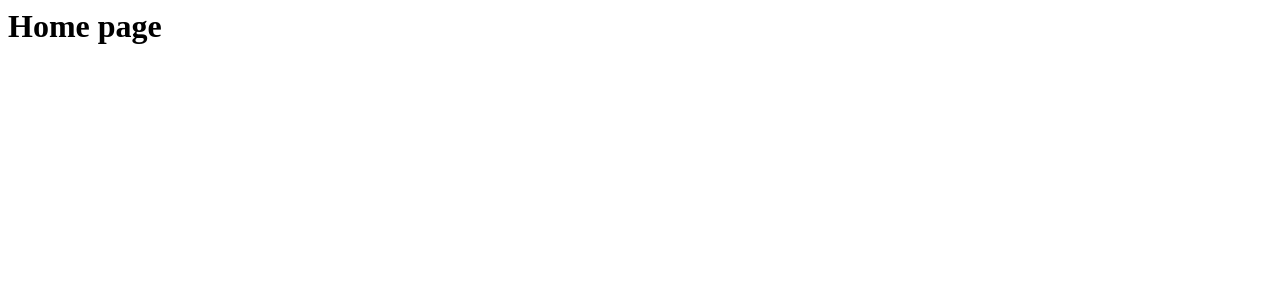
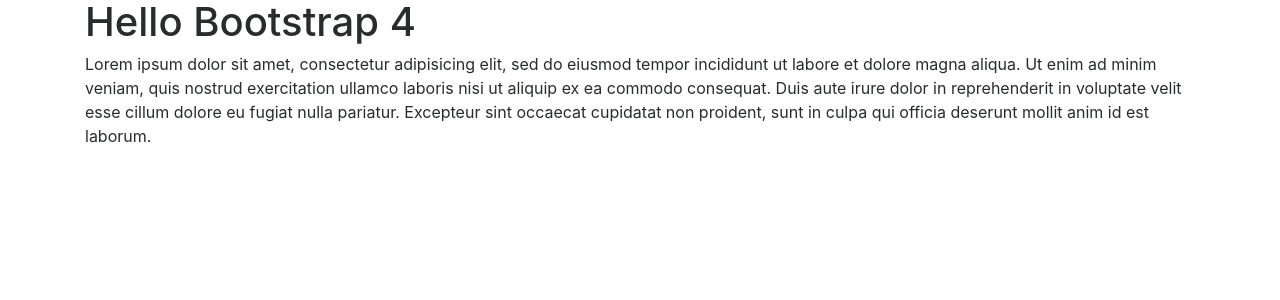
Before and after one commit to auelectronica/au_project, a Django app: page / in a window 1280 px wide. Shown: the top 300 px of the page. Run offline with Django 3.2, Linux system fonts and the light colour scheme; some libraries are stand-ins or nearby versions.

Commit message:
Add bootstrap to home and  static files for css and javascript

```diff
--- /dev/null
+++ b/static/js/myscript.js
@@ -0,0 +1,3 @@
+$(function() {
+    alert('Loading done')
+});
--- a/templates/au_search/home.html
+++ b/templates/au_search/home.html
@@ -1,9 +1,27 @@
+<!DOCTYPE html>
 <html>
 <head>
     <meta charset="utf-8">
-    <title>home</title>
+    <meta name="viewport" content="width=device-width, initial-scale=1, shrink-to-fit=no">
+    <meta http-equiv="x-ua-compatible" content="ie=edge">
+
+    <title>This is a title</title>
+    <link rel="stylesheet" href="https://maxcdn.bootstrapcdn.com/bootstrap/4.0.0-alpha.6/css/bootstrap.min.css" integrity="sha384-rwoIResjU2yc3z8GV/NPeZWAv56rSmLldC3R/AZzGRnGxQQKnKkoFVhFQhNUwEyJ" crossorigin="anonymous">
+    <link rel="stylesheet" href="/static/css/styles.css" type="text/css" charset="utf-8">
+
 </head>
+
 <body>
-    <h1>Home page</h1>
+
+    <div class="container">
+        <h1>Hello Bootstrap 4</h1>
+        <p>Lorem ipsum dolor sit amet, consectetur adipisicing elit, sed do eiusmod tempor incididunt ut labore et dolore magna aliqua. Ut enim ad minim veniam, quis nostrud exercitation ullamco laboris nisi ut aliquip ex ea commodo consequat. Duis aute irure dolor in reprehenderit in voluptate velit esse cillum dolore eu fugiat nulla pariatur. Excepteur sint occaecat cupidatat non proident, sunt in culpa qui officia deserunt mollit anim id est laborum.</p>
+    </div>
+
+    <!-- load javascript files -->
+    <script src="https://code.jquery.com/jquery-3.2.1.js" integrity="sha256-DZAnKJ/6XZ9si04Hgrsxu/8s717jcIzLy3oi35EouyE=" crossorigin="anonymous"></script>
+    <script src="https://cdnjs.cloudflare.com/ajax/libs/tether/1.4.0/js/tether.min.js" integrity="sha384-DztdAPBWPRXSA/3eYEEUWrWCy7G5KFbe8fFjk5JAIxUYHKkDx6Qin1DkWx51bBrb" crossorigin="anonymous"></script>
+    <script src="https://maxcdn.bootstrapcdn.com/bootstrap/4.0.0-alpha.6/js/bootstrap.min.js" integrity="sha384-vBWWzlZJ8ea9aCX4pEW3rVHjgjt7zpkNpZk+02D9phzyeVkE+jo0ieGizqPLForn" crossorigin="anonymous"></script>
+    <script src="/static/js/myscript.js"></script>
 </body>
 </html>
```
Also changed, not shown: static/css/styles.css (added).
